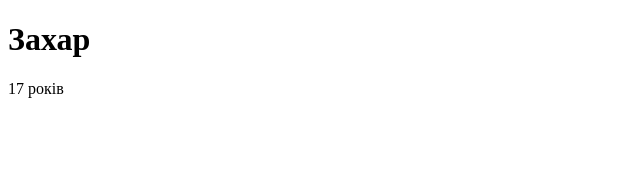
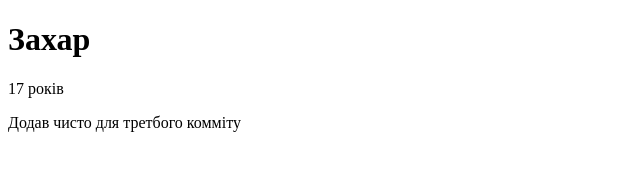
Before and after one commit to Log922/my-first-git-project, a plain HTML site: page index.html in a window 1280 px wide. Shown: the whole page, without its empty margins (0-640 px from the left). Drawn offline with Linux system fonts and the light colour scheme.

Commit message:
Update page content

```diff
--- a/index.html
+++ b/index.html
@@ -8,5 +8,6 @@
 <body>
     <h1>Захар</h1>
     <p>17 років</p>
+    <p>Додав чисто для третбого комміту</p>
 </body>
 </html>
```
